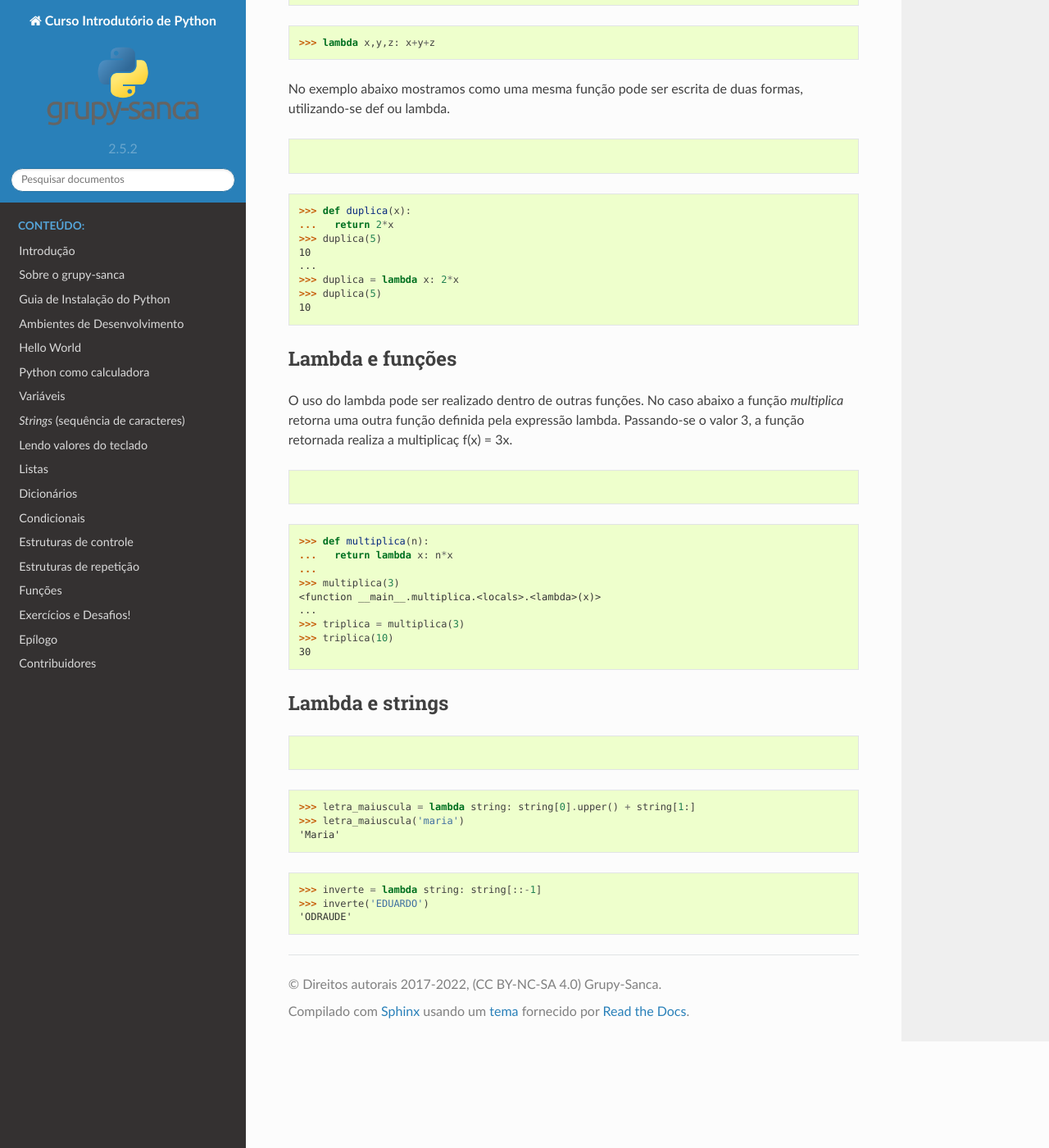
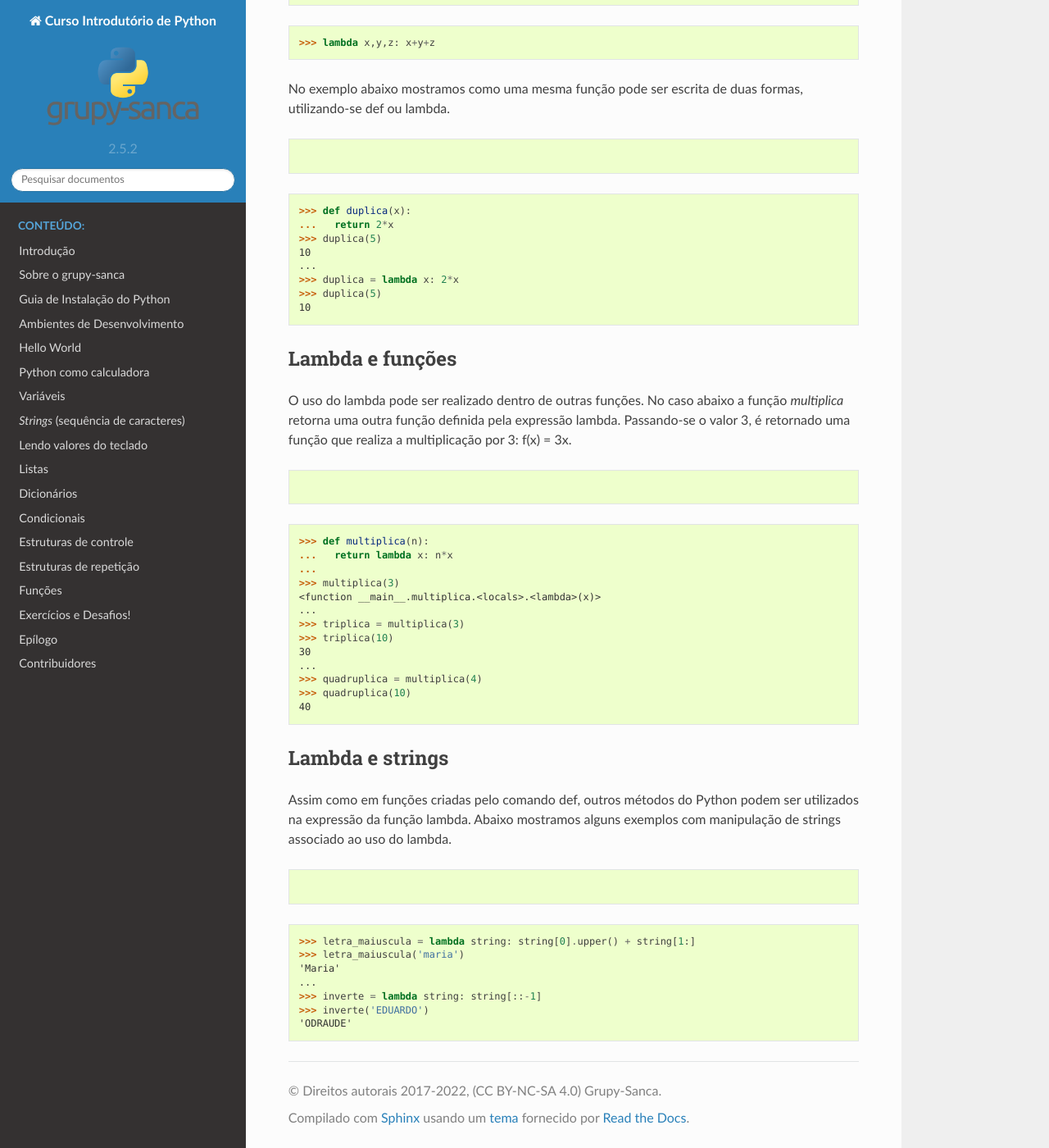
Before and after one commit to grupy-sanca/curso-python, a Sphinx documentation site: the page built from source/lambda.rst, in a window 1280 px wide and 1400 px high, scrolled down 412 px. Shown: the whole window at 82% size. Built offline with Sphinx 7.4.7 and the Read the Docs theme 2.0.0, drawn with Linux system fonts in a browser that asks for light colours.

Commit message:
Adicionado lambda e strings

```diff
--- a/source/lambda.rst
+++ b/source/lambda.rst
@@ -27,7 +27,8 @@ Lambda e funções
 
 O uso do lambda pode ser realizado dentro de outras funções.
 No caso abaixo a função *multiplica* retorna uma outra função definida pela expressão lambda.
-Passando-se o valor 3, a função retornada realiza a multiplicaç f(x) = 3x.
+Passando-se o valor 3, é retornado uma função que realiza a multiplicação por 3:
+f(x) = 3x.
 
 .. doctest::
 >>> def multiplica(n):
@@ -39,16 +40,22 @@ Passando-se o valor 3, a função retornada realiza a multiplicaç f(x) = 3x.
 >>> triplica = multiplica(3)
 >>> triplica(10)
 30
-
+...
+>>> quadruplica = multiplica(4)
+>>> quadruplica(10)
+40
 
 Lambda e strings
 --------------
+
+Assim como em funções criadas pelo comando def, outros métodos do Python podem ser utilizados na expressão da função lambda.
+Abaixo mostramos alguns exemplos com manipulação de strings associado ao uso do lambda.
 
 .. doctest::
 >>> letra_maiuscula = lambda string: string[0].upper() + string[1:]
 >>> letra_maiuscula('maria')
 'Maria'
-
+...
 >>> inverte = lambda string: string[::-1]
 >>> inverte('EDUARDO')
 'ODRAUDE'
```
